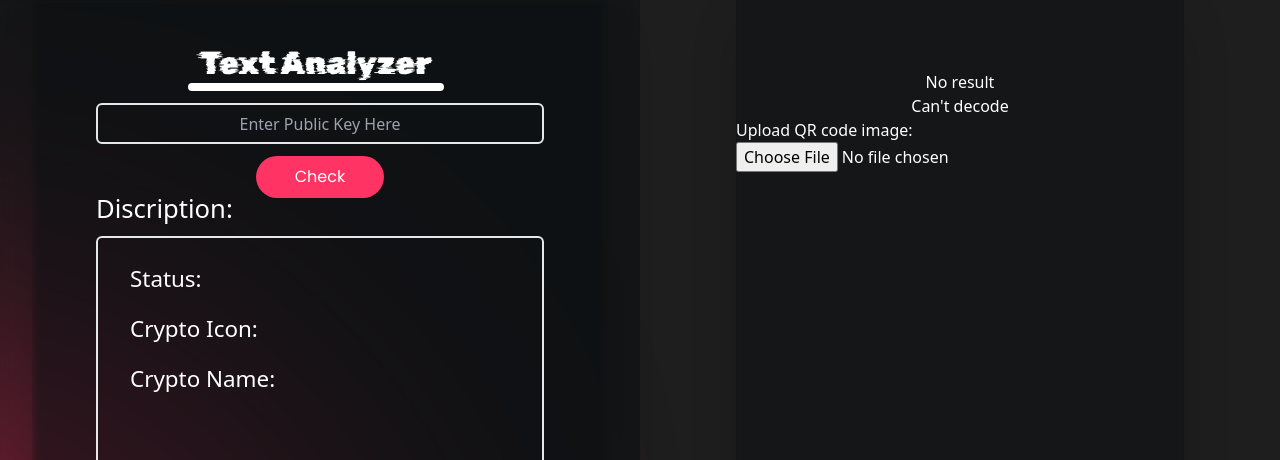
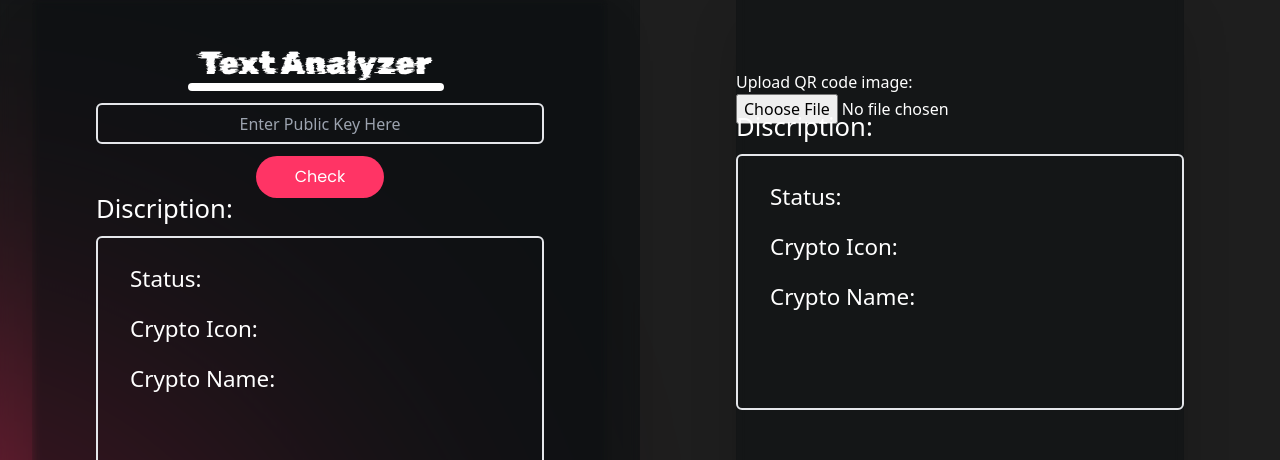
Before and after one commit to SakkyOP/crypto-analysis, a Next.js app: page / in a window 1280 px wide. Shown: the part 138-598 px from the top of the page. Built offline with nearby package versions, Linux system fonts and the light colour scheme.

Commit message:
added response handle in Scan script

```diff
--- a/components/Scan.tsx
+++ b/components/Scan.tsx
@@ -1,17 +1,50 @@
 import React, { useState, useRef, Fragment } from "react";
 import { QrReader, QrReaderProps } from "react-qr-reader";
 import decodeQRCodeFromImage from "jsqr";
-import { decode, encode } from "bs58";
-import { createHash } from "crypto";
+import useSWR from 'swr'
+import axios from "axios";
+import { detectorResponse } from "../pages/api/v1/detector/[address]";
+import { Cryptocon, CryptoconProps } from "cryptocons";
+import cryptos from './cryptos.json'
+
+interface detectionStatus {
+	isDetected: boolean,
+	name? : string | "X",
+	icon? : JSX.Element | "X"   // Cryptocon Element
+}
 
 const Scan: React.FC = () => {
-	const [data, setData] = useState<string>("No result");
-	const [isDecoded, setIsDecoded] = useState<boolean>(false);
 	const fileInputRef = useRef<HTMLInputElement>(null);
+
+	const [detection, setDetection] = useState<detectionStatus | undefined>();
+	const [shouldFetch, setShouldFetch] = useState<boolean>(false)
+	const [public_key, setPublic_key] = useState<string>("");
+
+	const fetcher= async (url: string) => {
+		const response: detectorResponse =  await axios.get(url).then(res=>{ return res.data })
+		return response;
+	}
+
+	const { data: res_data , isLoading, error} = useSWR(shouldFetch ? `api/v1/detector/${public_key}` : null, fetcher);
+
+	if (res_data){
+		console.log(res_data);
+
+		setDetection({
+			isDetected: res_data.cryptocurrency.length < 5,
+			name: res_data.cryptocurrency.length < 5 ? res_data.cryptocurrency : "X",
+			icon: ( ( res_data.cryptocurrency.length < 5 ) && ( Object.keys( cryptos ).includes( res_data.cryptocurrency ) ) ) ? <Cryptocon
+					size={"3rem"}
+					badgeRadius={100}
+					icon={cryptos[res_data.cryptocurrency]}
+				/> : "X"
+		});
+		setShouldFetch(false);
+	}
 
 	const handleResult = (result: any, error: any) => {
 		if (!!result) {
-			decodeData(result.text);
+			handleData(result.text);
 		}
 
 		if (!!error) {
@@ -47,7 +80,7 @@ const Scan: React.FC = () => {
 						imageData!.height
 					);
 					if (qrCode) {
-						decodeData(qrCode.data);
+						handleData(qrCode.data);
 					} else {
 						console.info("QR code not found");
 					}
@@ -56,20 +89,9 @@ const Scan: React.FC = () => {
 		}
 	};
 
-	const decodeData = (data: string) => {
-		try {
-			const decodedData = decode(data);
-			const checksum = createHash("sha256")
-				.update(decodedData)
-				.digest()
-				.slice(0, 4);
-			const encodedData = encode(Buffer.concat([decodedData, checksum]));
-			setData(encodedData);
-			setIsDecoded(true);
-		} catch {
-			setData(data);
-			setIsDecoded(false);
-		}
+	const handleData = (data: string) => {
+		setPublic_key( data );
+		setShouldFetch( true );
 	};
 
 	const qrReaderProps: QrReaderProps = {
@@ -82,11 +104,10 @@ const Scan: React.FC = () => {
 	return (
 		<Fragment>
 			{/* FIX SIZE and MAKE IT PRESENTABLE */}
+			{/* Display only when opted using Camera Button */}
 			<div className="w-40 h-20">
-			<QrReader {...qrReaderProps} />
+				<QrReader {...qrReaderProps} />
 			</div>
-			<p>{data}</p>
-			<p>{isDecoded ? "Success" : "Can't decode"}</p>
 			<form>
 				<label>
 					Upload QR code image:
@@ -97,8 +118,20 @@ const Scan: React.FC = () => {
 					/>
 				</label>
 			</form>
+
+			<div className="mt-[-1rem] px-20 max-md:px-10">
+				<div className="text-[1.6rem] mb-2">Discription:</div>
+				<div className=" w-[28rem] max-md:w-[20rem] px-6 py-4 h-[16rem] border-2 rounded-md">
+					<div className="flex p-2 text-[1.4rem]">
+						<p className="mr-2">Status:</p> { detection && detection ? (
+							<p className={`${ detection.isDetected ? "text-green-400" : "text-red-600" }`}> { detection.isDetected ? "Detected" : "Not Detected"} </p>
+						) : null }
+					</div>
+					<div className="flex p-2 text-[1.4rem]"><p className="mr-2">Crypto Icon:</p><div className="mt-[-0.4rem]">{ detection && detection.icon }</div> </div>
+					<div className="flex p-2 text-[1.4rem]"><p className="mr-2">Crypto Name:</p><p>{ detection && detection.name }</p></div>
+				</div>
+			</div>
 		</Fragment>
 	);
-};
-
+}
 export default Scan;
```
